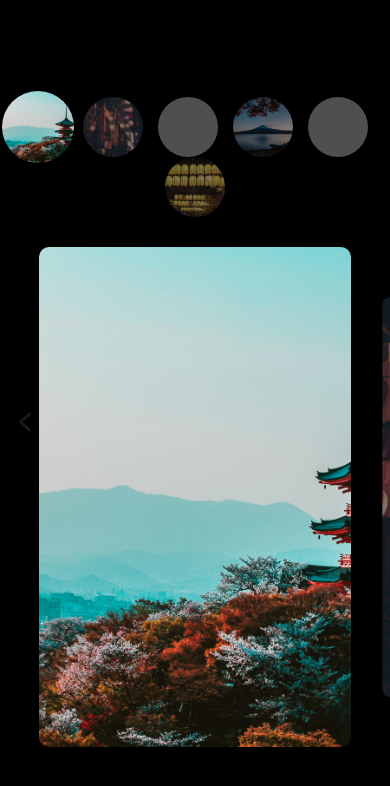
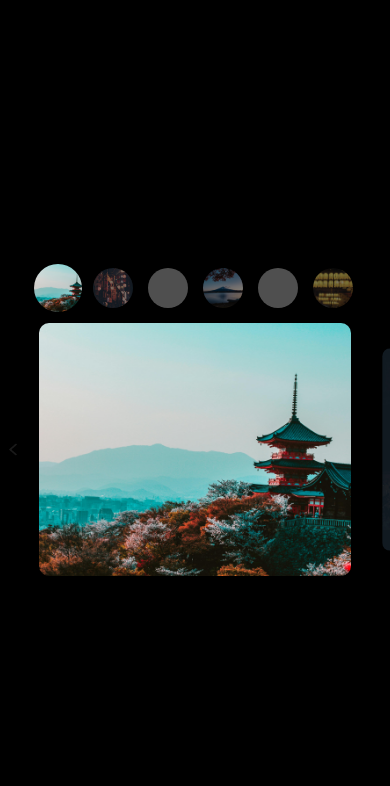
Before and after one commit to Beawnk/slider-project, a plain HTML site: page index.html in a window 390 px wide. Drawn offline with Linux system fonts and the light colour scheme; grey boxes are pictures that could not be loaded.

Commit message:
separated css files, optional and default, added media querys

```diff
--- a/index.html
+++ b/index.html
@@ -4,10 +4,11 @@
     <meta charset="UTF-8">
     <meta name="viewport" content="width=device-width, initial-scale=1.0">
     <link rel="stylesheet" type="text/css" href="style.css" />
+    <link rel="stylesheet" type="text/css" href="optional.css" />
     <title>Slider</title>
 </head>
 <body>
-  <section class="container">
+  <section class="slider-container">
     <div class="custom-controls">
       <div class="custom-control"><img src="images/image-0.jpg" alt=""></div>
       <div class="custom-control"><img src="images/image-1.jpg" alt=""></div>
@@ -17,6 +18,7 @@
       <div class="custom-control"><img src="images/image-5.jpg" alt=""></div>
     </div>
     <div class="slider-wrapper">
+      <div class="slider">
         <div class="slider-content">
           <div class="slide"><img src="images/image-0.jpg"/></div>
           <div class="slide"><img src="images/image-1.jpg"/></div>
@@ -26,6 +28,7 @@
           <div class="slide"><img src="images/image-5.jpg"/></div>
         </div>
       </div>
+    </div>
   </section>
 </body>
 <script src="script.js"></script>
--- /dev/null
+++ b/optional.css
@@ -0,0 +1,84 @@
+:root {
+    --bg-color: #000;
+    --second-color: #fff;
+    --body-height: 100vh;
+    --border-radius: 10px;
+}
+
+body {
+    margin: 0;
+    padding: 0;
+}
+
+body * {
+    box-sizing: border-box;
+}
+
+.slider-container {
+    background-color: var(--bg-color);
+    height: var(--body-height);
+    position: relative;
+    display: flex;
+    justify-content: center;
+    flex-direction: column;
+}
+
+.slide {
+    border-radius: var(--border-radius);
+}
+
+/* adicionado pelo js */
+/* .arrow-nav .arrow.next {
+    background-image: url(/images/arrow-next.png);
+}
+.arrow-nav .arrow.prev {
+    background-image: url(/images/arrow-prev.png);
+} */
+
+.controls .control {
+    background-color: var(--second-color);
+}
+
+.custom-controls {
+    display: flex;
+    justify-content: center;
+    flex-wrap: wrap;
+    margin-bottom: 30px;
+}
+
+.custom-controls .custom-control {
+    width: 60px;
+    height: 60px;
+    overflow: hidden;
+    border-radius: 50%;
+    margin-right: 15px;
+    cursor: pointer;
+    transition: var(--transition);
+    opacity: .5;
+}
+
+.custom-controls .custom-control:last-child {
+    margin-right: 0;
+}
+
+.custom-controls .custom-control:hover,
+.custom-controls .custom-control.active {
+    transform: scale(1.2);
+    opacity: 1;
+}
+
+.custom-controls .custom-control img {
+    width: 100%;
+    height: 100%;
+    object-fit: cover;
+}
+
+@media (max-width: 480px) {
+    .custom-controls {
+        margin-bottom: 15px;
+    }
+    .custom-controls .custom-control {
+        width: 40px;
+        height: 40px;
+    }
+}
--- a/script.js
+++ b/script.js
@@ -1,16 +1,17 @@
 class Slider {
-	constructor({ slider, wrapper, activeClass }) {
-		this.slider = document.querySelector(slider);
+	constructor({ slider, sliderContent, wrapper, activeClass }) {
+        this.slider = document.querySelector(slider);
+		this.sliderContent = document.querySelector(sliderContent);
 		this.wrapper = document.querySelector(wrapper);
 		this.activeClass = activeClass || "active";
 		this.distance = { finalPosition: 0, startX: 0, movement: 0 };
 	}
 
 	onStart(event) {
-		// skipcq: JS-0119
+        event.preventDefault();
+        // skipcq: JS-0119
 		let moveType;
 		if (event.type === "mousedown") {
-			event.preventDefault();
 			this.distance.startX = event.clientX;
 			moveType = "mousemove";
 		} else {
@@ -55,11 +56,11 @@ class Slider {
 
 	moveSlide(distanceX) {
 		this.distance.movePosition = distanceX;
-		this.slider.style.transform = `translate3d(${distanceX}px, 0, 0)`;
+		this.sliderContent.style.transform = `translate3d(${distanceX}px, 0, 0)`;
 	}
 
 	transition(active) {
-		this.slider.style.transition = active ? "transform .3s" : "";
+		this.sliderContent.style.transition = active ? "transform .3s" : "";
 	}
 
 	addEvents() {
@@ -76,7 +77,7 @@ class Slider {
 	}
 
 	sliderConfig() {
-		this.slideArray = [...this.slider.children].map((element) => {
+		this.slideArray = [...this.sliderContent.children].map((element) => {
 			const position = this.slidePosition(element);
 			return { position, element };
 		});
@@ -133,7 +134,7 @@ class Slider {
 	}
 
 	init() {
-		if (this.slider && this.wrapper) {
+		if (this.sliderContent && this.wrapper) {
 			this.bindEvents();
 			this.transition(true);
 			this.addEvents();
@@ -145,11 +146,11 @@ class Slider {
 
 class SlideNav extends Slider {
 	constructor(
-		{ slider, wrapper, activeClass },
+		{ slider, sliderContent, wrapper, activeClass },
 		{ arrows, prevImg, nextImg, controls, customControls }
 	) {
 		super(
-			{ slider, wrapper, activeClass },
+			{ slider, sliderContent, wrapper, activeClass },
 			{ prevImg, nextImg, controls, customControls }
 		);
         this.arrows = arrows;
@@ -172,9 +173,9 @@ class SlideNav extends Slider {
 		this.arrowWrapper.className = "arrow-nav";
 		this.arrowPrev.className = "arrow prev";
 		this.arrowNext.className = "arrow next";
-		this.wrapper.appendChild(this.arrowWrapper);
-		this.wrapper.children[1].appendChild(this.arrowPrev);
-		this.wrapper.children[1].appendChild(this.arrowNext);
+		this.slider.appendChild(this.arrowWrapper);
+		this.slider.children[1].appendChild(this.arrowPrev);
+		this.slider.children[1].appendChild(this.arrowNext);
         if (this.prevImg && this.nextImg) {
             this.arrowPrev.style.backgroundImage = `url(${this.prevImg})`;
 		    this.arrowNext.style.backgroundImage = `url(${this.nextImg})`;
@@ -192,8 +193,11 @@ class SlideNav extends Slider {
 	}
 
 	addArrowEvents() {
-		this.prevElement.addEventListener("click", this.activePrevSlide);
-		this.nextElement.addEventListener("click", this.activeNextSlide);
+        const events = ['click', 'touchstart'];
+        events.forEach(event => {
+            this.prevElement.addEventListener(event, this.activePrevSlide);
+            this.nextElement.addEventListener(event, this.activeNextSlide);
+        });
 	}
 
 	disableArrows() {
@@ -277,7 +281,7 @@ class SlideNav extends Slider {
 
 	init() {
 		super.init();
-        if (this.slider && this.wrapper) {
+        if (this.sliderContent && this.wrapper) {
             if (this.arrows === true) {
                 this.createArrow();
                 this.addArrow();
@@ -301,7 +305,8 @@ class SlideNav extends Slider {
 // skipcq: JS-R1002
 new SlideNav(
 	{
-		slider: ".slider-content",
+        slider: ".slider",
+		sliderContent: ".slider-content",
 		wrapper: ".slider-wrapper",
 		activeClass: undefined,
 	},
--- a/style.css
+++ b/style.css
@@ -1,35 +1,20 @@
 :root {
-    --bg-color: #000;
-    --second-color: #fff;
-    --body-heigth: 100vh;
-    --slide-heigth: 500px;
+    --slide-height: 500px;
     --slide-width: 80vw;
     --slide-max-width: 800px;
-    --custom-controls-top: calc(var(--slide-heigth) / 2 - 100px);
-    --border-radius: 10px;
+    --custom-controls-top: calc(var(--slide-height) / 2 - 100px);
     --transition: .3s;
-}
-body {
-    margin: 0;
-    padding: 0;
-}
-
-body * {
-    box-sizing: border-box;
-}
-.container {
-    background-color: var(--bg-color);
-    height: var(--body-heigth);
-    position: relative;
-    display: flex;
-    justify-content: center;
-    flex-direction: column;
 }
 
 .slider-wrapper {
     overflow: hidden;
     display: flex;
     align-items: center;
+}
+
+.slider {
+    position: relative;
+    max-width: 100%;
 }
 
 .slider-content {
@@ -45,21 +30,15 @@ body * {
     width: var(--slide-width);
     flex-shrink: 0;
     max-width: var(--slide-max-width);
-    height: var(--slide-heigth);
+    height: var(--slide-height);
     opacity: .5;
     transform: scale(.8);
     transition: .5s;
-    /* optional */
-    border-radius: var(--border-radius);
     overflow: hidden;
 }
 .slide.active {
     opacity: 1;
     transform: scale(1);
-}
-
-.slide:last-child {
-    margin-right: 0;
 }
 
 .slide img {
@@ -85,6 +64,7 @@ body * {
     height: 50px;
     background-repeat: no-repeat;
     background-position: center;
+    background-size: 35px;
     display: flex;
     justify-content: center;
     align-items: center;
@@ -122,7 +102,7 @@ body * {
     list-style: none;
     width: 10px;
     height: 10px;
-    background-color: var(--second-color);
+    background-color: white;
     border-radius: 50%;
     margin: 0 5px;
     cursor: pointer;
@@ -133,36 +113,38 @@ body * {
 .controls .control:hover {
     opacity: .1;
 }
-.custom-controls {
-    display: flex;
-    justify-content: center;
-    flex-wrap: wrap;
-    margin-bottom: 30px;
+
+@media (max-width: 768px) {
+    .arrow-nav .arrow {
+        width: 30px;
+        height: 30px;
+        background-size: 25px;
+        font-size: 20px;
+    }
+    .controls .control {
+        width: 8px;
+        height: 8px;
+    }
 }
 
-.custom-controls .custom-control {
-    width: 60px;
-    height: 60px;
-    overflow: hidden;
-    border-radius: 50%;
-    margin-right: 15px;
-    cursor: pointer;
-    transition: var(--transition);
-    opacity: .5;
+@media (max-width: 480px) {
+    :root {
+        --slide-height: 30vh;
+    }
+    .arrow-nav .arrow {
+        width: 25px;
+        height: 25px;
+        background-size: 20px;
+        font-size: 16px;
+    }
+    .controls .control {
+        width: 6px;
+        height: 6px;
+    }
 }
 
-.custom-controls .custom-control:last-child {
-    margin-right: 0;
+@media (max-height: 580px) {
+    :root {
+        --slide-height: 70vh;
+    }
 }
-
-.custom-controls .custom-control:hover,
-.custom-controls .custom-control.active {
-    transform: scale(1.2);
-    opacity: 1;
-}
-
-.custom-controls .custom-control img {
-    width: 100%;
-    height: 100%;
-    object-fit: cover;
-}
```
Lines whose indentation alone changed are shown as unchanged.
